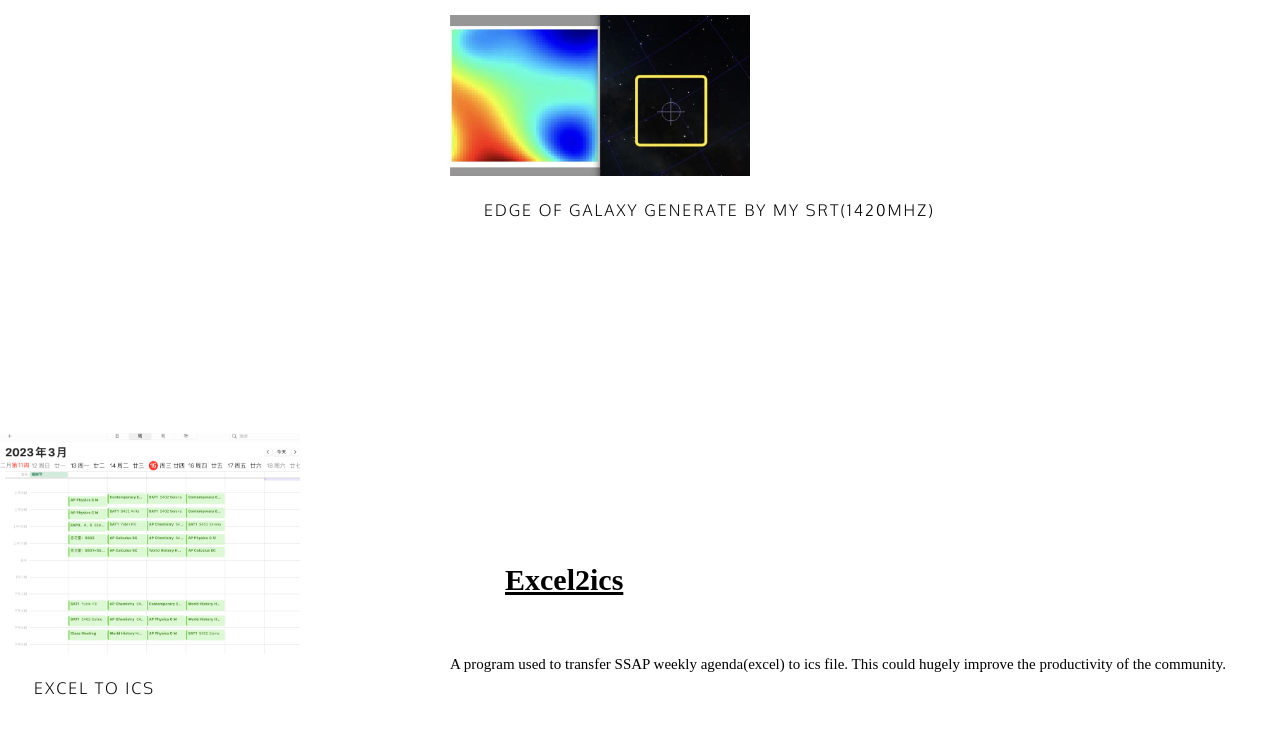
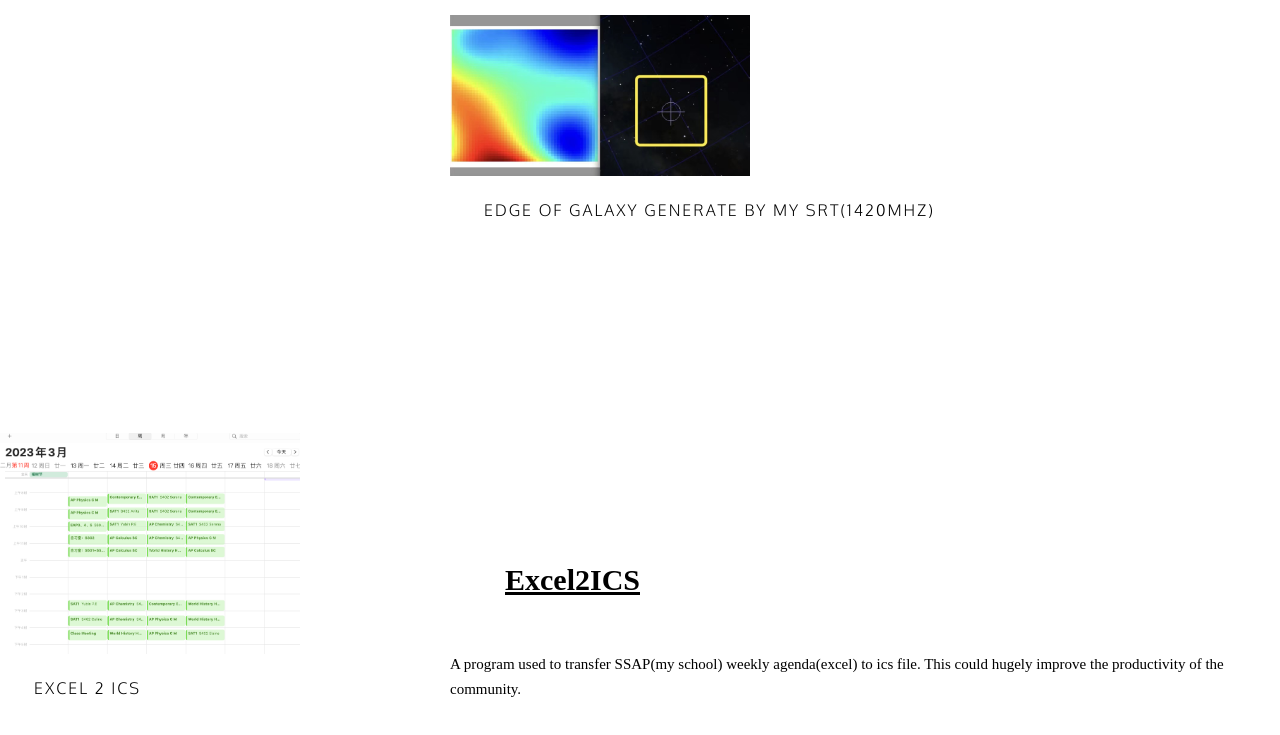
Before and after one commit to 05lpl/05lpl.github.io, a plain HTML site: page programs.html in a window 1280 px wide. Shown: the part 1329-2064 px from the top of the page. Drawn offline with Linux system fonts and the light colour scheme.

Commit message:
Update programs.html

```diff
--- a/programs.html
+++ b/programs.html
@@ -63,13 +63,13 @@
 				<ul style="position: relative; left: 16px">
 
 							<span style="letter-spacing: 5px;">
-							<li style="color:black"><lable for="img1">Excel to ICS</lable></li>
+							<li style="color:black"><lable for="img1">Excel 2 ICS</lable></li>
 							</span>
 
 						</ul>
 				<div class="words" style="margin-left: 450px; position: relative; bottom: 200px">
-					<h1 style="font-size: 30px;"><a href="https://github.com/05lpl/SSAP-auto-calendar" style="color: black;">Excel2ics</a></h1>
-						  <p style="font-size: 15px; line-height: 25px;">A program used to transfer SSAP weekly agenda(excel) to ics file. This could hugely improve the productivity of the community.
+					<h1 style="font-size: 30px;"><a href="https://github.com/05lpl/SSAP-auto-calendar" style="color: black;">Excel2ICS</a></h1>
+						  <p style="font-size: 15px; line-height: 25px;">A program used to transfer SSAP(my school) weekly agenda(excel) to ics file. This could hugely improve the productivity of the community.
 					      </p>
 
 				</div>
```
